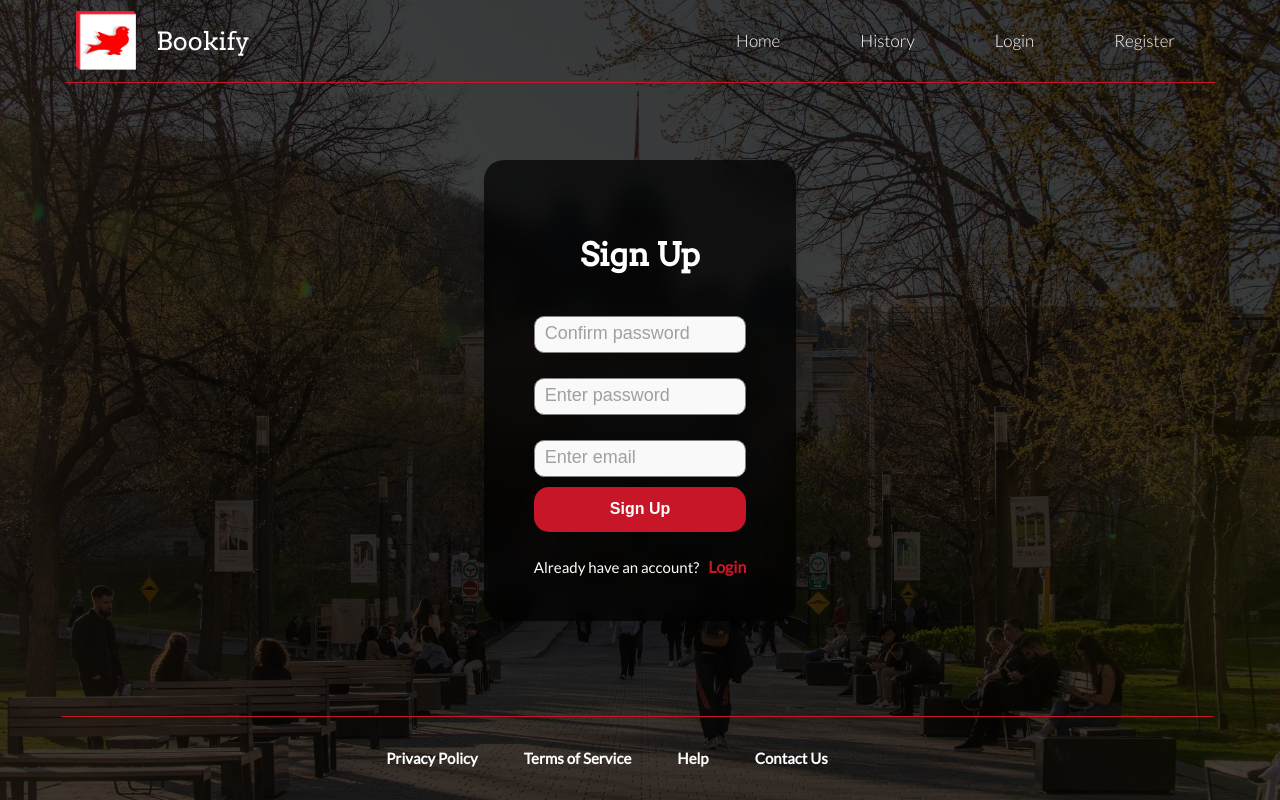
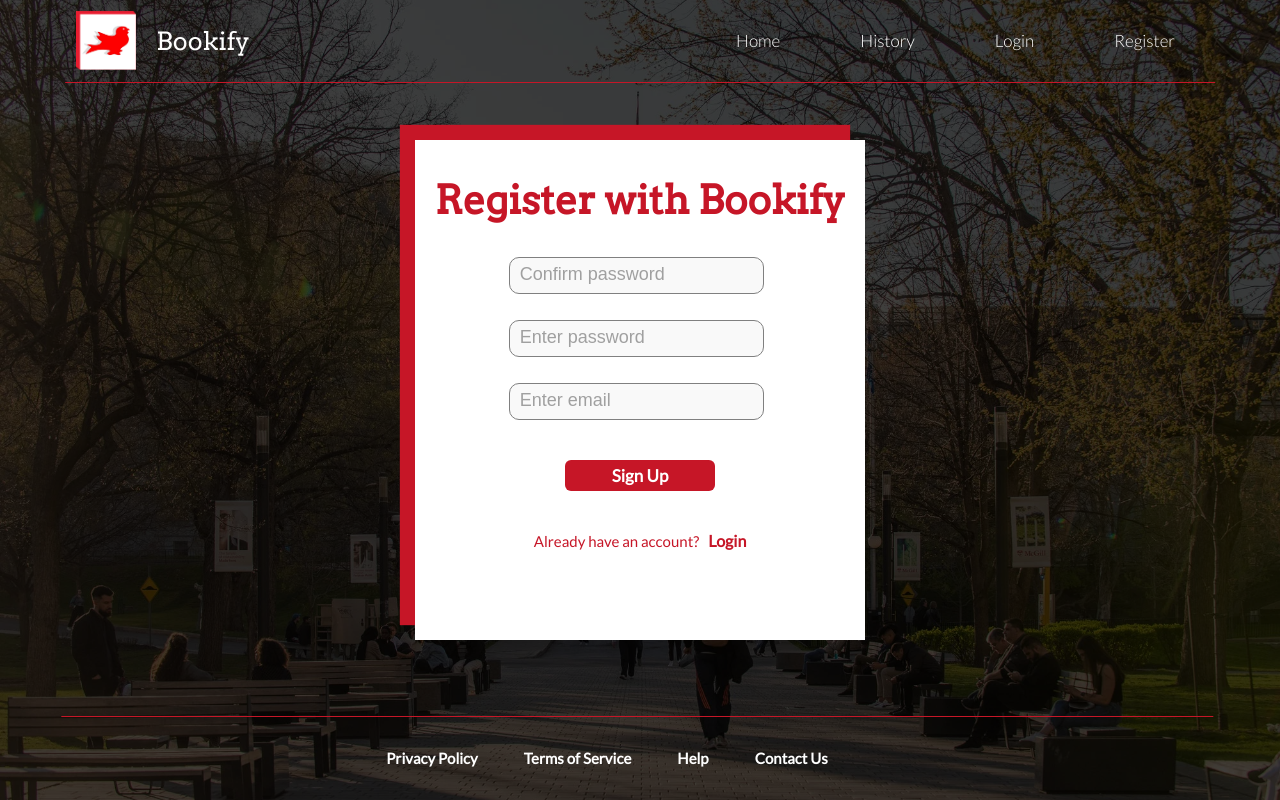
Before and after one commit to andretandoc/bookify, a React (Vite) app in the folder client/: page /Register in a window 1280 px wide. Built offline with nearby package versions, Linux system fonts and the light colour scheme.

Commit message:
Styling for Register Completed.

```diff
--- a/client/src/components/public/Register.jsx
+++ b/client/src/components/public/Register.jsx
@@ -32,9 +32,10 @@ function Register() {
   };
 
   return (
-    <div class="glass-container">
-      <h1 class="title">Sign Up</h1>
-      <form id="login_form" action="" method="">
+    <main className="form-box-wrapper">
+      <div className="form-box">
+      <h1 class="title">Register with Bookify</h1>
+      <form id="register_form" className="register-form" action="" method="">
         <div class="input-text">
           <input
             type="text"
@@ -67,7 +68,7 @@ function Register() {
           />{" "}
           <br />
         </div>
-        <button class="btn" type="submit" onClick={handleRegister}>
+        <button class="small-btn" type="submit" onClick={handleRegister}>
           Sign Up
         </button>
         {message && <p>{message}</p>}
@@ -79,6 +80,7 @@ function Register() {
         </div>
       </form>
     </div>
+    </main>
   );
 }
 
--- a/client/src/index.css
+++ b/client/src/index.css
@@ -339,6 +339,11 @@ footer a:active {
   transform: translateY(1px);
 }
 
+.register-form .small-btn {
+  margin-top: 40px; /* Adjust spacing as needed */
+}
+
+
 .btn {
   font-size: medium;
   width: 100%;
@@ -621,6 +626,12 @@ input[type="date"] {
     cursor: pointer;
     background-size: 15px;
   }
+}
+.register-form input[type="text"],
+.register-form input[type="password"] {
+  width: 120%;
+  margin-top: -10px;
+  margin-left: -25px;
 }
 
 /******************************************************************/
```
